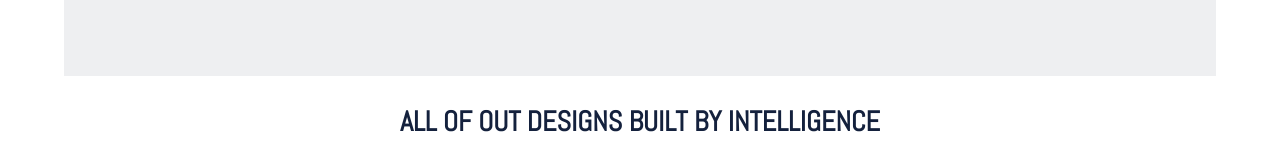
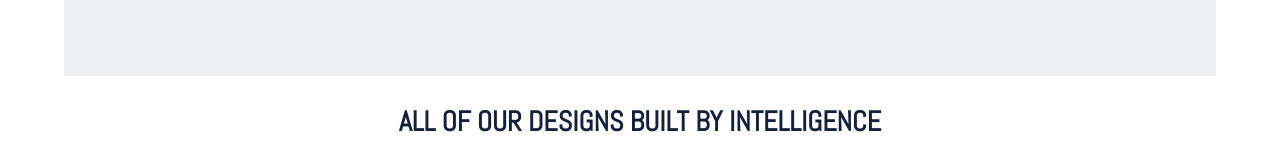
Before and after one commit to Eng0Abdelaziz/Eng0Abdelaziz.github.io, a Jekyll site: the page index.html, which Jekyll copies as it is, in a window 1280 px wide and 900 px high, scrolled down 3169 px. Shown: the part 733-897 px from the top of the window. Built offline with Jekyll 4.4.1, drawn with Linux system fonts in a browser that asks for light colours.

Commit message:
Create index.html

```diff
--- a/index.html
+++ b/index.html
@@ -91,7 +91,7 @@
       <a href="#" class="btn">Watch</a>
     </div>
   </div>
-  <h3>All of out designs built by intelligence</h3>
+  <h3>All of our designs built by intelligence</h3>
 
 </body>
 </html>
```
